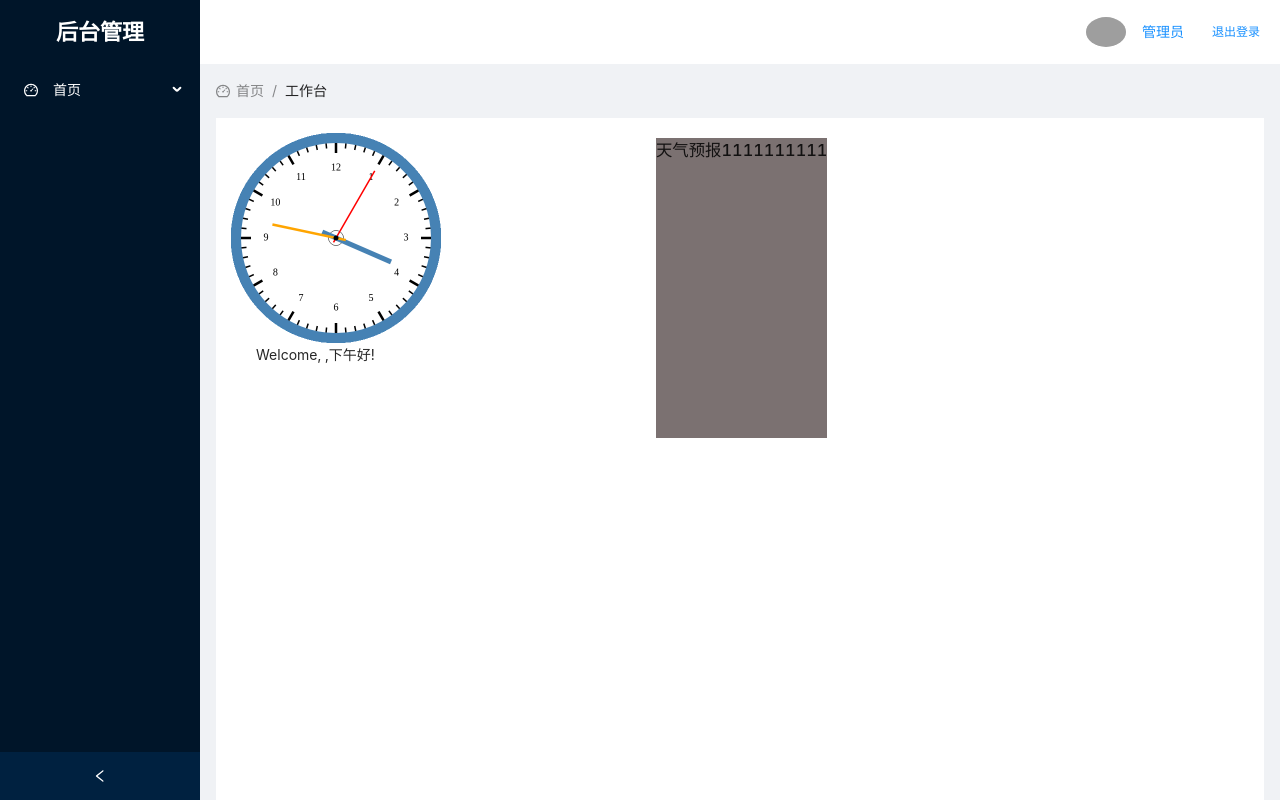
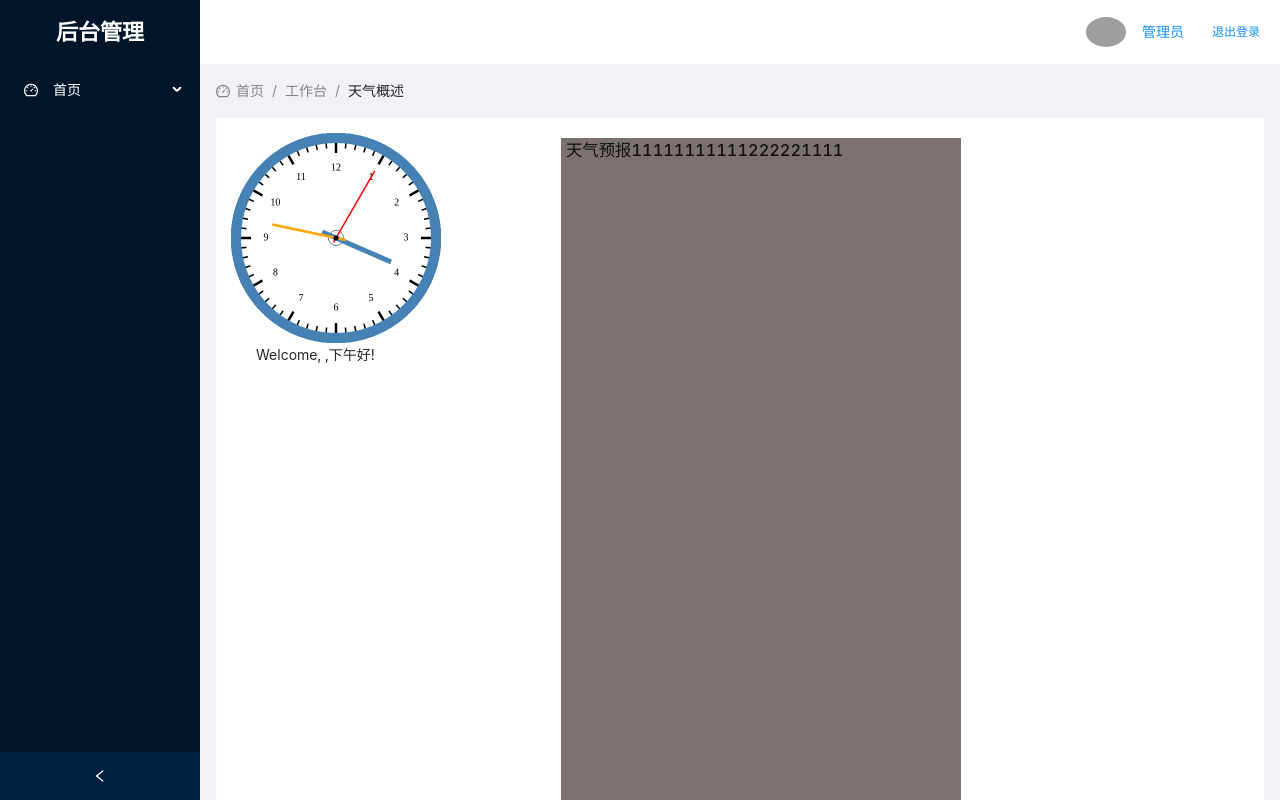
Before and after one commit to hymnken/graduation-design-admin, a Vue app: page /dashboard in a window 1280 px wide. Built offline with nearby package versions, Linux system fonts and the light colour scheme; sample sign-in values are in the browser's storage; grey boxes are pictures that could not be loaded.

Commit message:
组件添加到路由中

```diff
--- a/package.json
+++ b/package.json
@@ -9,9 +9,9 @@
   },
   "dependencies": {
     "@antv/g2plot": "^2.4.29",
+    "@popperjs/core": "^2.11.7",
     "ant-design-vue": "^3.1.0-rc.6",
     "axios": "^0.26.0",
-    "bootstrap": "^5.2.3",
     "dayjs": "^1.10.7",
     "mitt": "^3.0.0",
     "vue": "^3.2.25",
@@ -20,7 +20,7 @@
   },
   "devDependencies": {
     "@vitejs/plugin-vue": "^2.2.0",
-    "sass": "^1.49.7",
+    "sass": "^1.62.1",
     "vite": "^2.8.0"
   }
 }
--- a/src/router/routes/modules/index.js
+++ b/src/router/routes/modules/index.js
@@ -1,3 +1,4 @@
+import General from '@/views/index/weatherComponents/General.vue'
 export default {
   path: '',
   name: 'index',
@@ -5,26 +6,37 @@ export default {
   redirect: { name: 'dashboard' },
   meta: {
     title: '首页',
-        icon: 'DashboardOutlined'
+    icon: 'DashboardOutlined',
   },
   children: [
     {
       path: 'dashboard',
       name: 'dashboard',
-            component: () => import("@/views/index/dashboard.vue"),
+      component: () => import('@/views/index/dashboard.vue'),
       meta: {
         title: '工作台',
-                auth: false
+        auth: false,
       },
+      children: [
+        {
+          path: '',
+          name: 'general',
+          component: General,
+          meta: {
+            title: '天气概述',
+            auth: false,
+          },
+        },
+      ],
     },
     {
       path: 'profile',
       name: 'profile',
-            component: () => import("@/views/index/profile.vue"),
+      component: () => import('@/views/index/profile.vue'),
       meta: {
         title: '我的信息',
-                auth: false
+        auth: false,
       },
+    },
+  ],
 }
-    ]
-}
--- a/src/views/index/dashboard.vue
+++ b/src/views/index/dashboard.vue
@@ -8,13 +8,14 @@
         ,{{ greetText }}!
       </div>
     </div>
-    <Weather />
+    <div class="weather"><RouterView /></div>
+    <!-- <Weather /> -->
   </div>
 </template>
 
 <script setup>
 import { ref, onMounted, onUnmounted, inject, computed } from 'vue'
-import Weather from './weatherComponents/weather.vue'
+import { RouterView } from 'vue-router'
 const canvas = ref(null)
 const userInfo = inject('userInfo')
 let aniId
@@ -145,8 +146,9 @@ const drawTimer = () => {
     }
   }
   .weather {
-    margin-left: 100px;
-    height: 300px;
+    margin-left: 5px;
+    height: 700px;
+    width: 400px;
     background-color: #7b7171;
     display: flex;
     .container {
--- /dev/null
+++ b/src/views/index/weatherComponents/General.vue
@@ -0,0 +1,10 @@
+<script setup lang="ts"></script>
+
+<template>
+  <div class="weather">
+    <div><h3>天气预报11111111111222221111</h3></div>
+    <div class="container"></div>
+  </div>
+</template>
+
+<style lang="scss" scoped></style>
--- a/src/views/index/weatherComponents/weather.vue
+++ /dev/null
@@ -1,30 +0,0 @@
-<script setup lang="ts"></script>
-
-<template>
-  <div class="weather">
-    <div><h3>天气预报1111111111</h3></div>
-    <div class="container"></div>
-  </div>
-</template>
-
-<style lang="scss" scoped>
-.weather {
-  margin-left: 100px;
-  height: 300px;
-  background-color: #7b7171;
-  display: flex;
-  .container {
-    user-select: none;
-    padding-top: 10px;
-    a {
-      text-decoration: none;
-      color: #444;
-    }
-    a:link,
-    a:active,
-    a:hover {
-      color: #444;
-    }
-  }
-}
-</style>
```
Also changed, not shown: 1 other file (tests, documents, lock files or other folders). Lines whose indentation alone changed are shown as unchanged.
